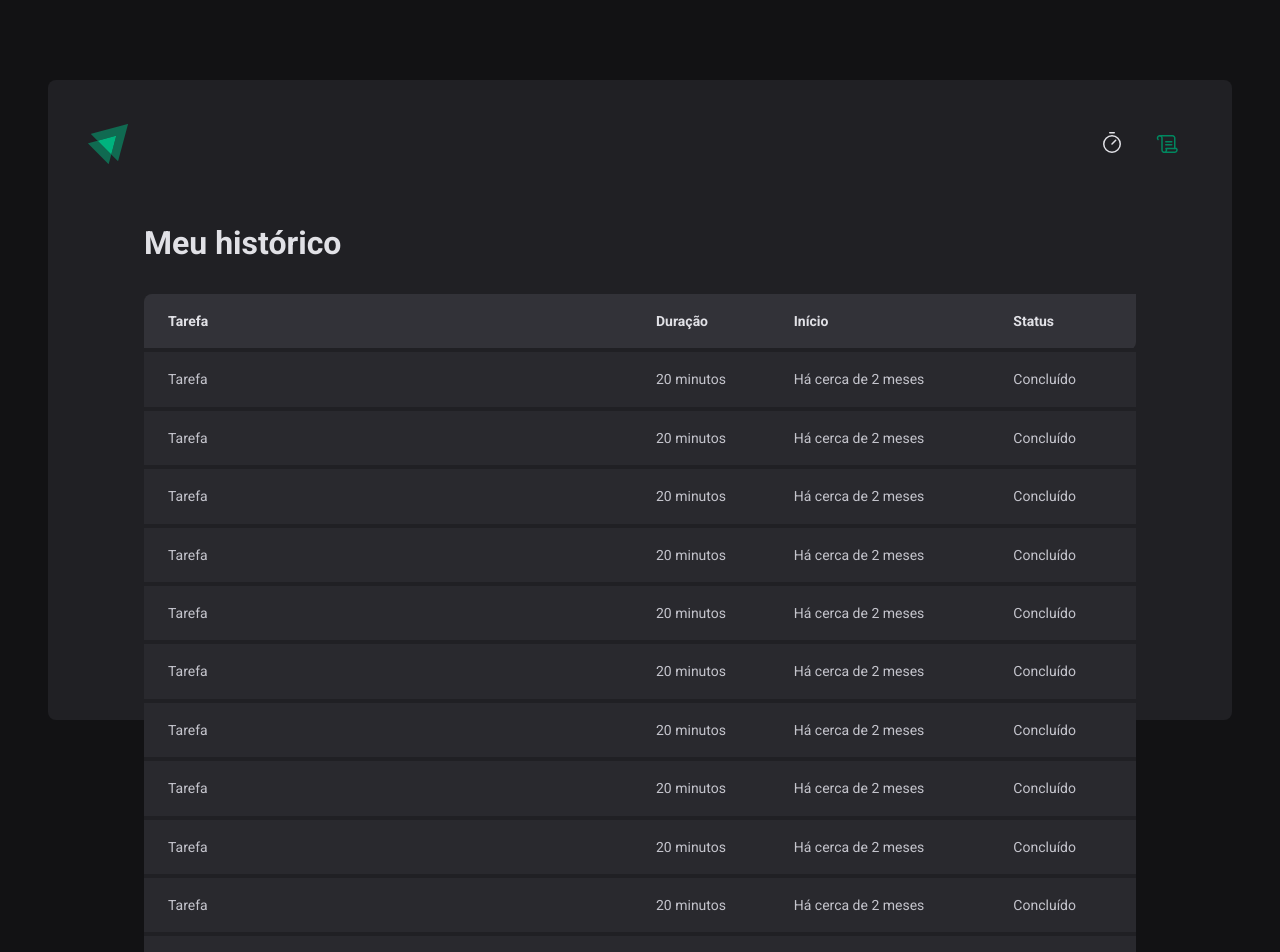
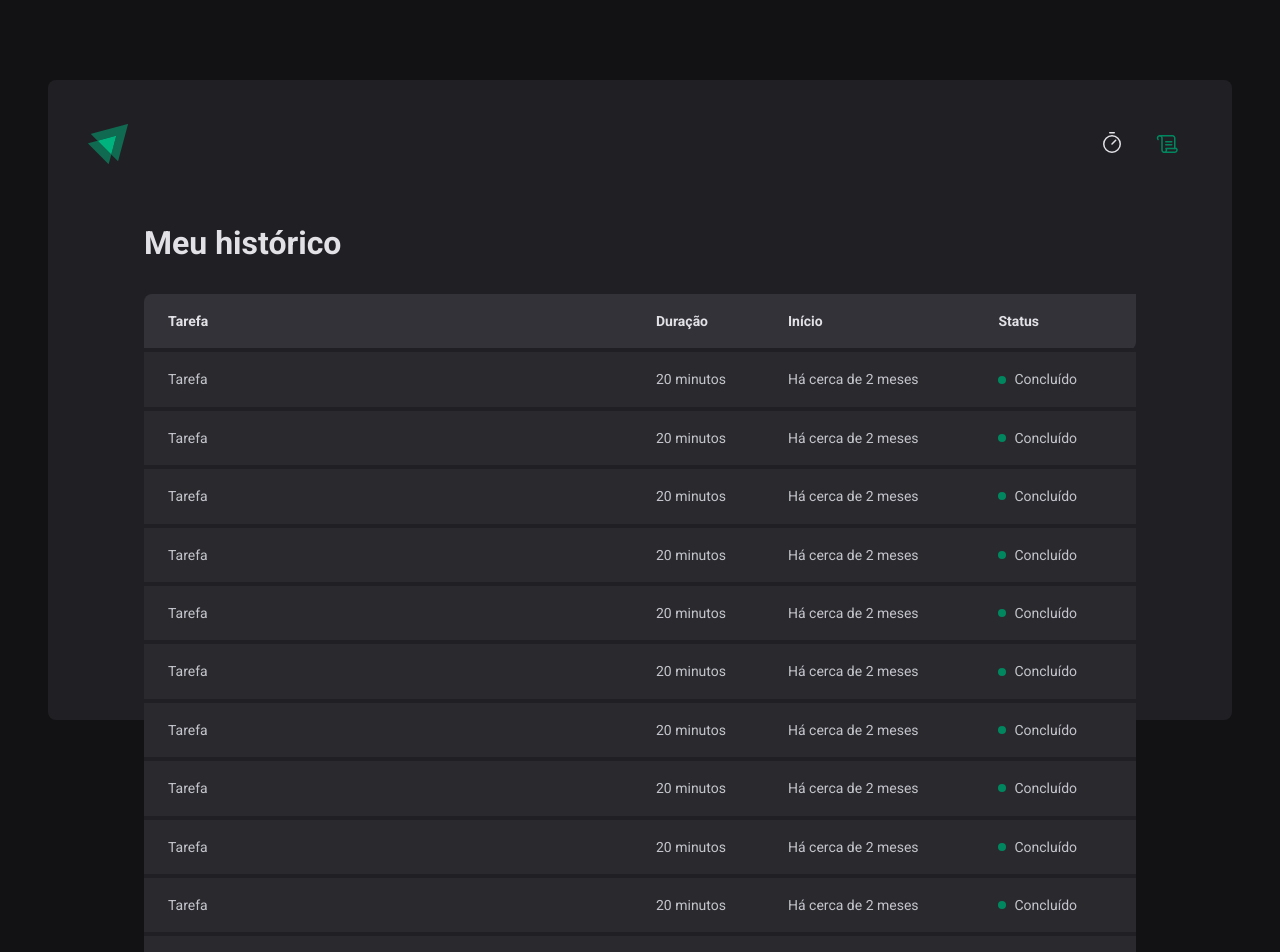
Before and after one commit to prissycorrea/ignite-timer, a React (Vite) app: page /history in a window 1280 px wide. Shown: the top 952 px of the page. Built offline with nearby package versions, Linux system fonts and the light colour scheme.

Commit message:
componente: status

```diff
--- a/src/pages/History/index.tsx
+++ b/src/pages/History/index.tsx
@@ -1,4 +1,4 @@
-import { HistoryContainer, HistoryList } from "./styles";
+import { HistoryContainer, HistoryList, Status } from "./styles";
 
 export function History() {
     return (
@@ -20,67 +20,67 @@
                         <td>Tarefa</td>
                         <td>20 minutos</td>
                         <td>Há cerca de 2 meses</td>
-                        <td>Concluído</td>
+                        <td><Status statusColor="green">Concluído</Status></td>
                     </tr>
                     <tr>
                         <td>Tarefa</td>
                         <td>20 minutos</td>
                         <td>Há cerca de 2 meses</td>
-                        <td>Concluído</td>
+                        <td><Status statusColor="green">Concluído</Status></td>
                     </tr>
                     <tr>
                         <td>Tarefa</td>
                         <td>20 minutos</td>
                         <td>Há cerca de 2 meses</td>
-                        <td>Concluído</td>
+                        <td><Status statusColor="green">Concluído</Status></td>
                     </tr>
                     <tr>
                         <td>Tarefa</td>
                         <td>20 minutos</td>
                         <td>Há cerca de 2 meses</td>
-                        <td>Concluído</td>
+                        <td><Status statusColor="green">Concluído</Status></td>
                     </tr>
                     <tr>
                         <td>Tarefa</td>
                         <td>20 minutos</td>
                         <td>Há cerca de 2 meses</td>
-                        <td>Concluído</td>
+                        <td><Status statusColor="green">Concluído</Status></td>
                     </tr>
                     <tr>
                         <td>Tarefa</td>
                         <td>20 minutos</td>
                         <td>Há cerca de 2 meses</td>
-                        <td>Concluído</td>
+                        <td><Status statusColor="green">Concluído</Status></td>
                     </tr>
                     <tr>
                         <td>Tarefa</td>
                         <td>20 minutos</td>
                         <td>Há cerca de 2 meses</td>
-                        <td>Concluído</td>
+                        <td><Status statusColor="green">Concluído</Status></td>
                     </tr>
                     <tr>
                         <td>Tarefa</td>
                         <td>20 minutos</td>
                         <td>Há cerca de 2 meses</td>
-                        <td>Concluído</td>
+                        <td><Status statusColor="green">Concluído</Status></td>
                     </tr>
                     <tr>
                         <td>Tarefa</td>
                         <td>20 minutos</td>
                         <td>Há cerca de 2 meses</td>
-                        <td>Concluído</td>
+                        <td><Status statusColor="green">Concluído</Status></td>
                     </tr>
                     <tr>
                         <td>Tarefa</td>
                         <td>20 minutos</td>
                         <td>Há cerca de 2 meses</td>
-                        <td>Concluído</td>
+                        <td><Status statusColor="green">Concluído</Status></td>
                     </tr>
                     <tr>
                         <td>Tarefa</td>
                         <td>20 minutos</td>
                         <td>Há cerca de 2 meses</td>
-                        <td>Concluído</td>
+                        <td><Status statusColor="green">Concluído</Status></td>
                     </tr>
                 </tbody>
             </table>
--- a/src/pages/History/styles.ts
+++ b/src/pages/History/styles.ts
@@ -60,3 +60,27 @@
         }
     }
 `;
+
+const STATUS_COLORS = {
+    yellow: 'yellow-500',
+    green: 'green-500',
+    red: 'red-500',
+} as const;
+
+interface StatusProps {
+    statusColor: keyof typeof STATUS_COLORS;
+}
+
+export const Status = styled.span<StatusProps>`
+    display: flex;
+    align-items: center;
+    gap: 0.5rem;
+
+    &::before {
+        content: '';
+        width: 0.5rem;
+        height: 0.5rem;
+        border-radius: 50%;
+        background-color: ${props => props.theme[STATUS_COLORS[props.statusColor]]};
+    }
+`;
```
